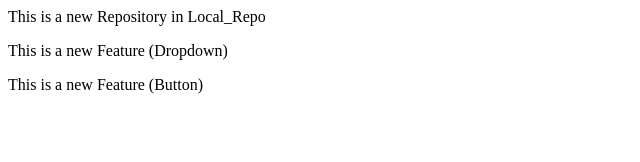
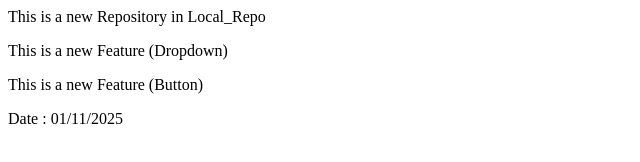
Before and after one commit to vipin-s27/localrepo, a plain HTML site: page index.html in a window 1280 px wide. Shown: the whole page, without its empty margins (0-640 px from the left). Drawn offline with Linux system fonts and the light colour scheme.

Commit message:
Adding Date Today

```diff
--- a/index.html
+++ b/index.html
@@ -1,3 +1,4 @@
 <p>This is a new Repository in Local_Repo</p>
 <p>This is a new Feature (Dropdown)</p>
 <p>This is a new Feature (Button)</p>
+<p> Date : 01/11/2025 </p>
```
